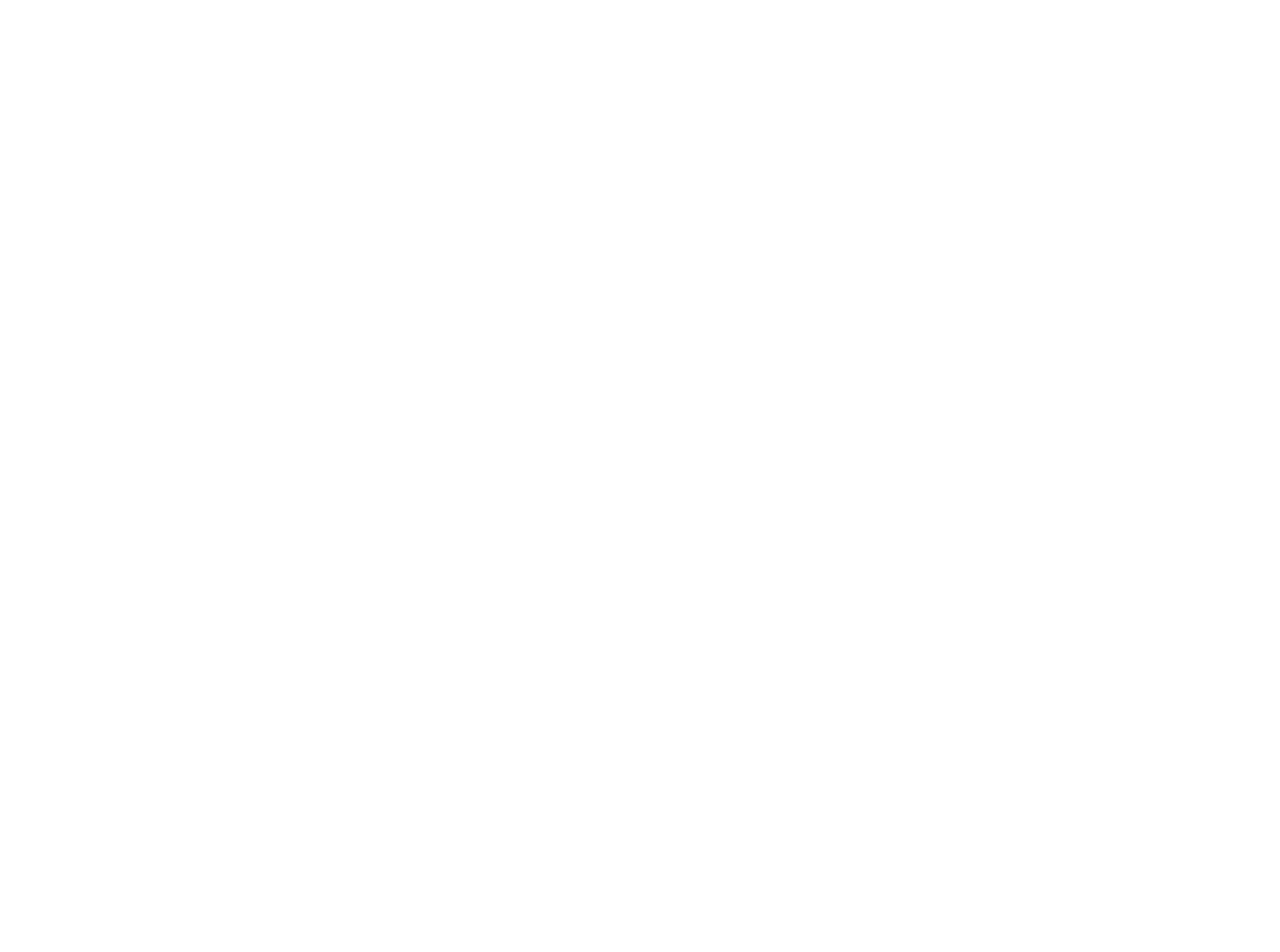
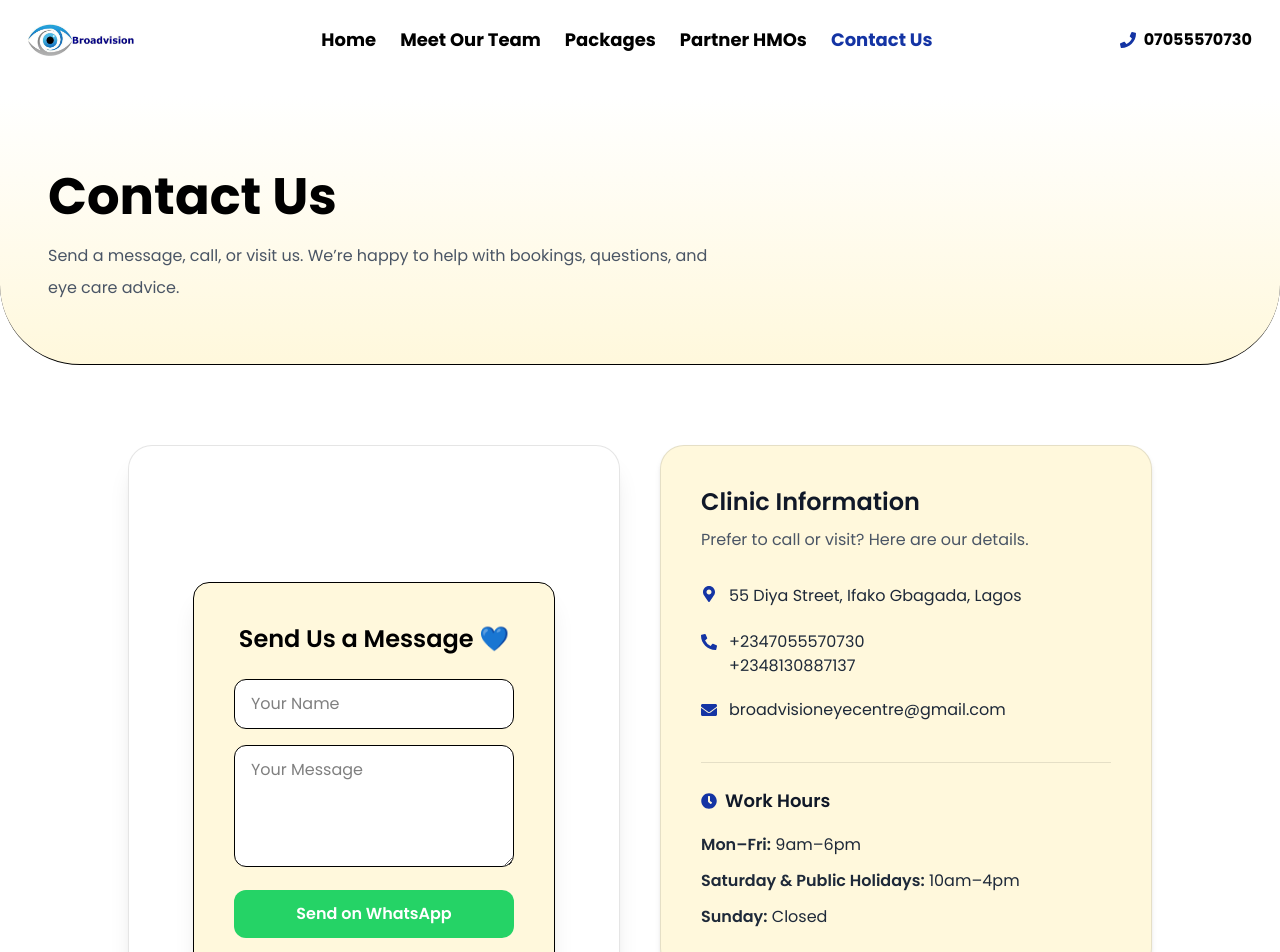
Before and after one commit to ChiomaAg/BroadVision, a React (Vite) app in the folder broadVision/: page /ContactUs in a window 1280 px wide. Before the commit this address had no page. Shown: the top 952 px of the page. Before the commit the page ends 800 px from the top, so only its background shows below. Built offline with nearby package versions, Linux system fonts and the light colour scheme.

Commit message:
contact us edit

```diff
--- a/broadVision/src/App.jsx
+++ b/broadVision/src/App.jsx
@@ -1,13 +1,14 @@
 //import { useState } from 'react'
 import { BrowserRouter, Routes, Route } from "react-router-dom";
 import Layout from './layout/Layout';
-import AboutUs from './pages/AboutUs';
+import MeetOurTeam from './pages/MeetOurTeam';
 import Home from './pages/Home';
 import Blog from "./pages/Blog";
 import PartnerHMOs from "./pages/PartnerHMOs";
 import Packages from './pages/Packages';
 import HomeLayout from "./pages/HomeLayout";
 import Gallery from "./components/Gallery";
+import ContactUs from "./pages/ContactUs";
 
 export default function App() {
 
@@ -21,11 +22,11 @@ export default function App() {
         </Route>
 
         <Route path="/" element={<Layout />}>
-          <Route path="AboutUs" element={< AboutUs />} />
+          <Route path="MeetOurTeam" element={< MeetOurTeam />} />
           <Route path="Blog" element={< Blog />} />
           <Route path="PartnerHMOs" element={< PartnerHMOs />} />
           <Route path="Packages" element={< Packages />} />
-
+          <Route path="ContactUs" element={< ContactUs />} />
         </Route>
 
       </Routes>
--- a/broadVision/src/components/NavBar.jsx
+++ b/broadVision/src/components/NavBar.jsx
@@ -46,9 +46,9 @@ export default function NavBar() {
                             className={({ isActive }) =>
                                 `${isActive ? active : inactive}`
                             }
-                            to="/AboutUs"
+                            to="/MeetOurTeam"
                         >
-                            About Us
+                            Meet Our Team
                         </NavLink>
 
                         <NavLink
@@ -69,7 +69,14 @@ export default function NavBar() {
                             Partner HMOs
                         </NavLink>
 
-
+                       <NavLink
+                            className={({ isActive }) =>
+                                `${isActive ? active : inactive}`
+                            }
+                            to="/ContactUs"
+                        >
+                            Contact Us
+                        </NavLink>
 
 
                     </div>
@@ -95,10 +102,10 @@ export default function NavBar() {
             {isOpen && (
                 <div className="flex flex-col gap-3 p-4 bg-white shadow md:hidden text-black">
                     <NavLink to="/Home">Home</NavLink>
-                    <NavLink to="/AboutUs">About Us</NavLink>
+                    <NavLink to="/MeetOurTeam">Meet Our Team</NavLink>
                     <NavLink to="/Packages">Packages</NavLink>
                     <NavLink to="/PartnerHMOs">Partner HMOs</NavLink>
-
+                    <NavLink to="/ContactUs">Contact Us</NavLink>
 
                 </div>
 
--- /dev/null
+++ b/broadVision/src/pages/ContactUs.jsx
@@ -0,0 +1,107 @@
+
+import NavBar from "../components/NavBar";
+import CTA from "../components/CTA";
+import Message from "../components/Message"
+
+import { FaPhoneAlt, FaEnvelope, FaMapMarkerAlt, FaClock } from "react-icons/fa";
+
+export default function ContactUs() {
+
+  const clinic = {
+    address: "55 Diya Street, Ifako Gbagada, Lagos",
+    phone1: "+2347055570730",
+    phone2: "+2348130887137",
+    email: "broadvisioneyecentre@gmail.com",
+    hours: [
+      { label: "Mon–Fri", value: "9am–6pm" },
+      { label: "Saturday & Public Holidays", value: "10am–4pm" },
+      { label: "Sunday", value: "Closed" },
+    ],
+  };
+
+  return (
+    <div>
+      <NavBar />
+
+      {/* HERO / HEADER */}
+      <section className="bg-gradient-to-b from-white to-[#FFF8DC] overflow-hidden rounded-b-[80px]  border-b border-black ">
+        <div className="max-w-6xl  px-4 sm:px-6 lg:px-12 py-15 ">
+
+          <h1 className="mt-3  sm:text-5xl text-4xl font-bold text-black">
+            Contact Us
+          </h1>
+          <p className="mt-4 text-gray-600 max-w-2xl leading-8">
+            Send a message, call, or visit us. We’re happy to help with bookings, questions,
+            and eye care advice.
+          </p>
+        </div>
+      </section>
+
+      {/* CONTENT */}
+      <section className="py-20 bg-white">
+        <div className="max-w-6xl mx-auto px-4 sm:px-6 lg:px-16">
+          <div className="grid gap-10 lg:grid-cols-2 items-start">
+            {/* LEFT: MESSAGE BOX CARD */}
+            <div className="bg-white rounded-3xl shadow-xl border border-black/10 p-8 sm:p-10">
+              <Message />
+            </div>
+
+            {/* RIGHT: CONTACT DETAILS CARD */}
+            <div className="bg-[#FFF8DC] rounded-3xl shadow-md border border-black/10 p-8 sm:p-10">
+              <h2 className="text-2xl font-semibold text-gray-900">Clinic Information</h2>
+              <p className="mt-2 text-gray-600 leading-7">
+                Prefer to call or visit? Here are our details.
+              </p>
+
+              <div className="mt-7 space-y-5 text-gray-800">
+                <div className="flex gap-3">
+                  <FaMapMarkerAlt className="mt-1 text-[#1434A4]" />
+                  <p className="leading-7">{clinic.address}</p>
+                </div>
+
+                <div className="flex gap-3">
+                  <FaPhoneAlt className="mt-1 text-[#1434A4]" />
+                  <div className="space-y-1">
+                    <a className="hover:underline" href={`tel:${clinic.phone1}`}>
+                      {clinic.phone1}
+                    </a>
+                    <br />
+                    <a className="hover:underline" href={`tel:${clinic.phone2}`}>
+                      {clinic.phone2}
+                    </a>
+                  </div>
+                </div>
+
+                <div className="flex gap-3">
+                  <FaEnvelope className="mt-1 text-[#1434A4]" />
+                  <a className="hover:underline" href={`mailto:${clinic.email}`}>
+                    {clinic.email}
+                  </a>
+                </div>
+              </div>
+
+              <div className="mt-10 border-t border-black/10 pt-6">
+                <div className="flex items-center gap-2">
+                  <FaClock className="text-[#1434A4]" />
+                  <h3 className="text-lg font-semibold text-gray-900">Work Hours</h3>
+                </div>
+
+                <div className="mt-4 space-y-2 text-gray-800">
+                  {clinic.hours.map((h) => (
+                    <p key={h.label} className="leading-7">
+                      <span className="font-semibold">{h.label}:</span> {h.value}
+                    </p>
+                  ))}
+                </div>
+              </div>
+            </div>
+          </div>
+
+
+        </div>
+      </section>
+
+      <CTA />
+    </div>
+  );
+}
--- a/broadVision/src/pages/AboutUs.jsx
+++ b/broadVision/src/pages/MeetOurTeam.jsx
@@ -6,7 +6,7 @@ import Message from "../components/Message"
 import NavBar from "../components/NavBar";
 import MeetTeamHeading from "../components/MeetTeamHeading";
 
-export default function AboutUs() {
+export default function MeetOurTeam() {
     return (
         <div>
            <div className="bg-gradient-to-b from-white to-[#FFF8DC] overflow-hidden rounded-b-[80px] border-b border-black ">
```
